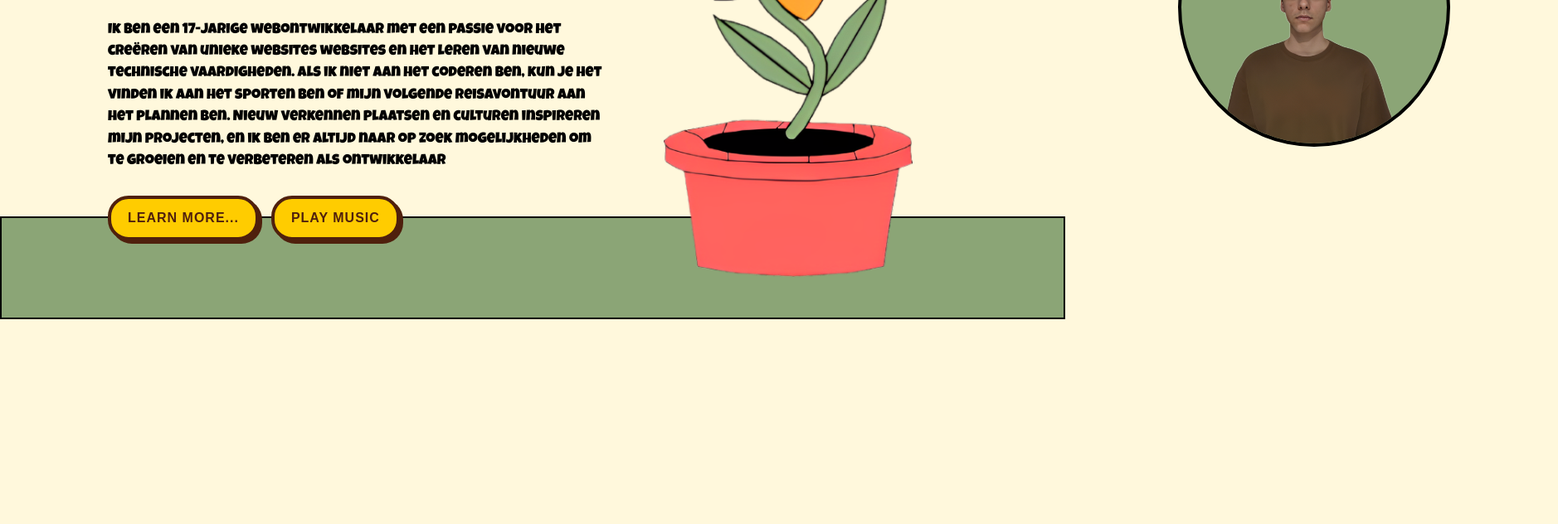
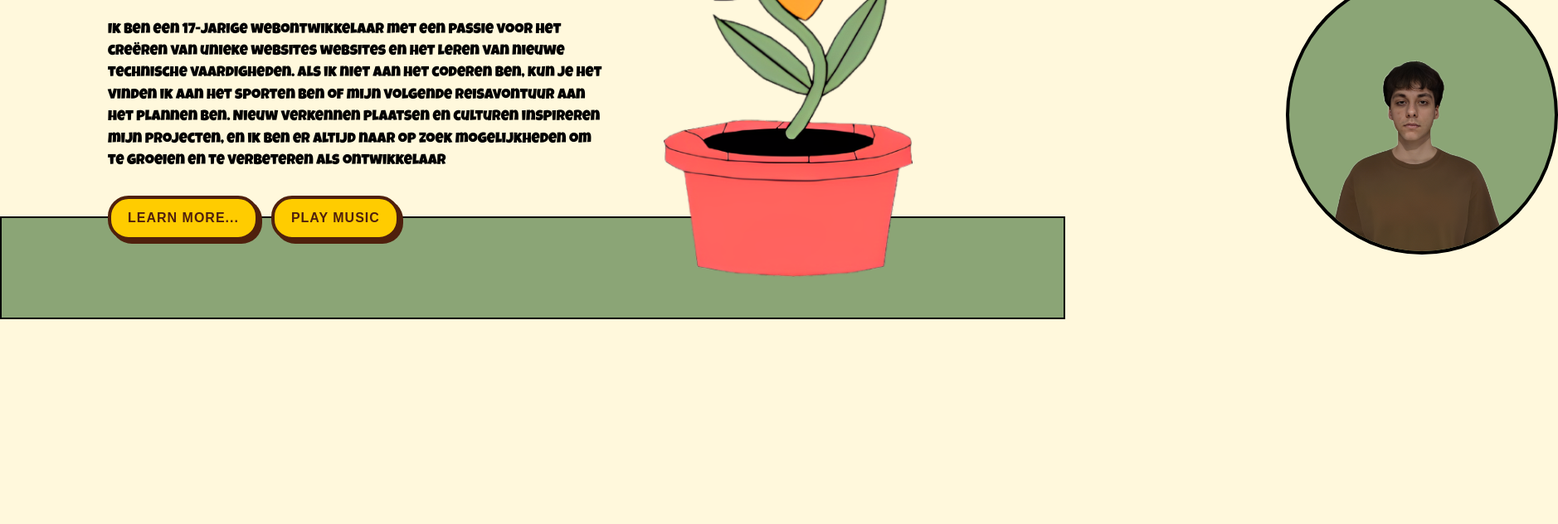
Before and after one commit to NickDIma101723/Program, a plain HTML site: page Home/index.html in a window 1280 px wide. Shown: the part 415-1047 px from the top of the page at 83% size, 1878 px wide, since content can reach past the window. Drawn offline with Linux system fonts and the light colour scheme.

Commit message:
A small change

```diff
--- a/Home/css/styles.css
+++ b/Home/css/styles.css
@@ -218,8 +218,8 @@ h1 span{
 
 .face img {
     position: relative;
-    bottom: 450px;
-    left: 1290px;
+    bottom: 320px;
+    left: 1420px;
     max-width: 320px;
     border: 4px solid black;
     background-color: #8BA576;
```
